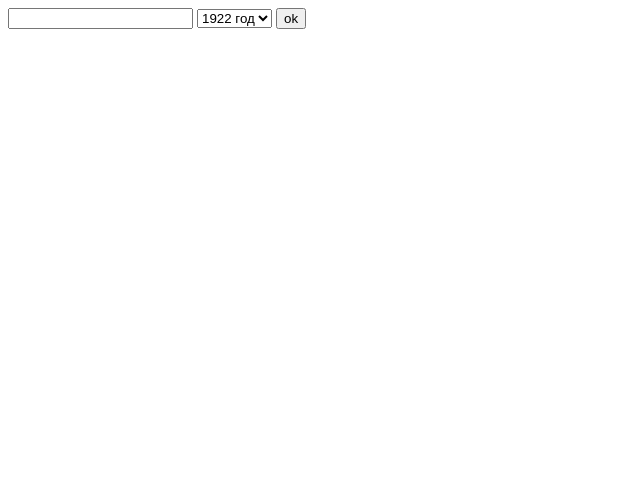
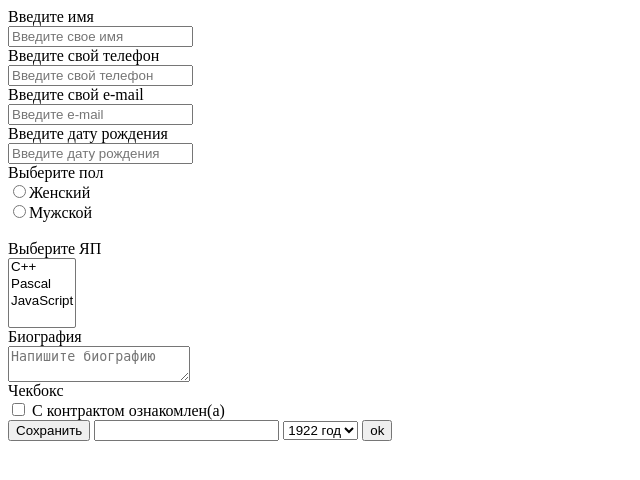
Before and after one commit to IraTkhagapso14/web2, a PHP site: page / in a window 1280 px wide. Shown: the top 480 px of the page, without its empty margins (0-640 px from the left). Run offline with PHP 8.4, Linux system fonts and the light colour scheme.

Commit message:
Update form.php

```diff
--- a/3task/form.php
+++ b/3task/form.php
@@ -1,4 +1,30 @@
 <form action="" method="POST">
+ <label>Введите имя <br/>
+<input type="text" placeholder="Введите свое имя" name="thename">
+</label><br>
+<label>Введите свой телефон<br/>
+<input type="tel" placeholder="Введите свой телефон" name="thephone">
+</label><br>
+<label> Введите свой e-mail<br/>
+<input type="email" placeholder="Введите e-mail" name="youremail"></label><br/>
+<label>Введите дату рождения<br/>
+<input type="data" placeholder="Введите дату рождения" name="givebirth"></label><br/>
+<label>Выберите пол<br/>
+<input type="radio" name="sex" value="female">Женский<br/>
+<input type="radio" name="sex" value="male">Мужской<br/></label><br/>
+<label>Выберите ЯП<br/></label>
+<select multiple="multiple" name="choosing">
+<option>C++</option>
+<option>Pascal</option>
+<option>JavaScript</option>
+</select></br>
+<label>Биография<br/>
+<textarea placeholder="Напишите биографию" name="biography"></textarea>
+</label></br>
+<label>Чекбокс</label><br/>
+<input type="checkbox" name="checkboxx"><label> С контрактом ознакомлен(а)
+</label><br/>
+<button>Сохранить</button>
   <input name="fio" />
   <select name="year">
     <?php
@@ -8,5 +34,6 @@
     ?>
   </select>
 
+
   <input type="submit" value="ok" />
 </form>
```
